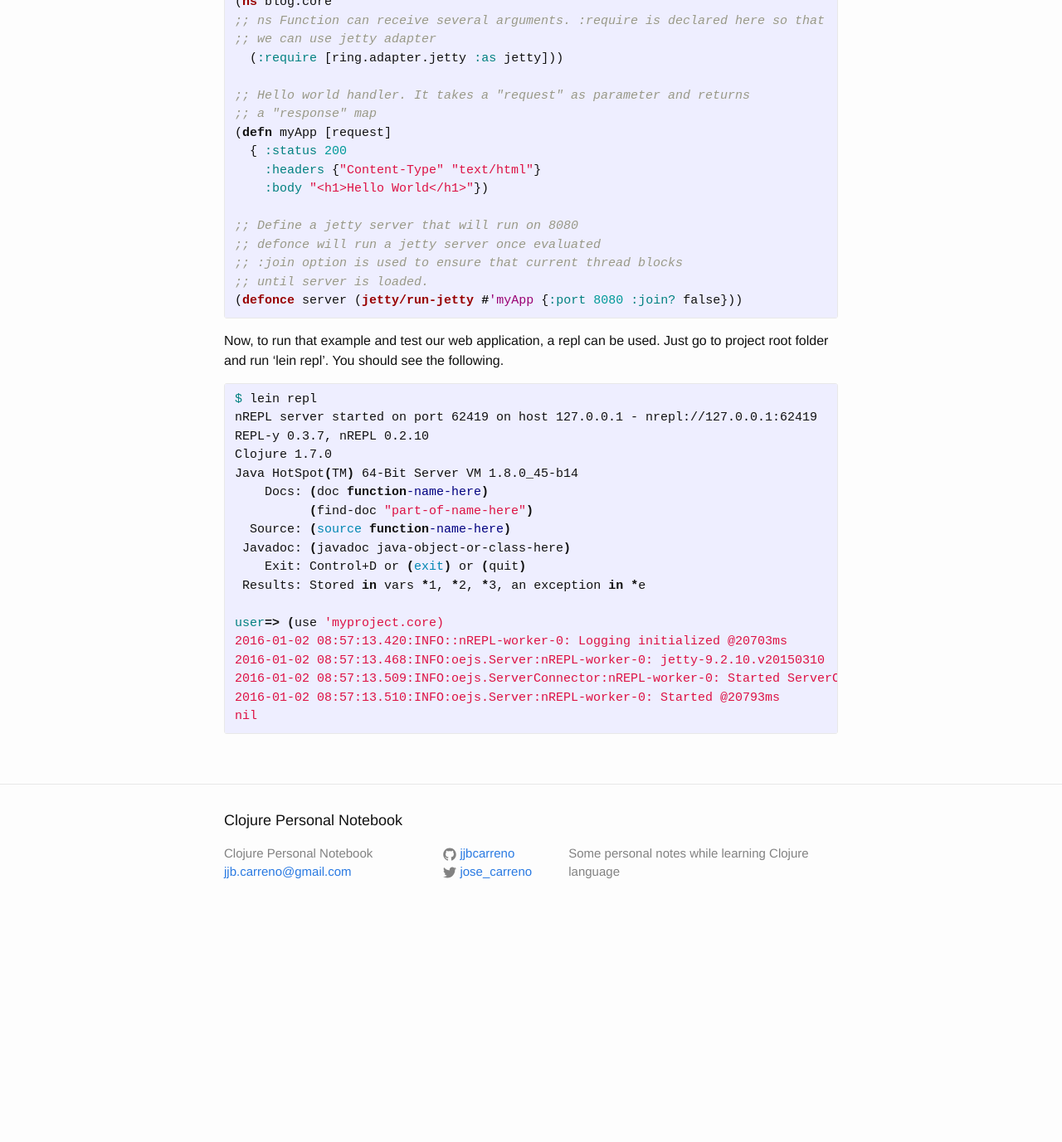
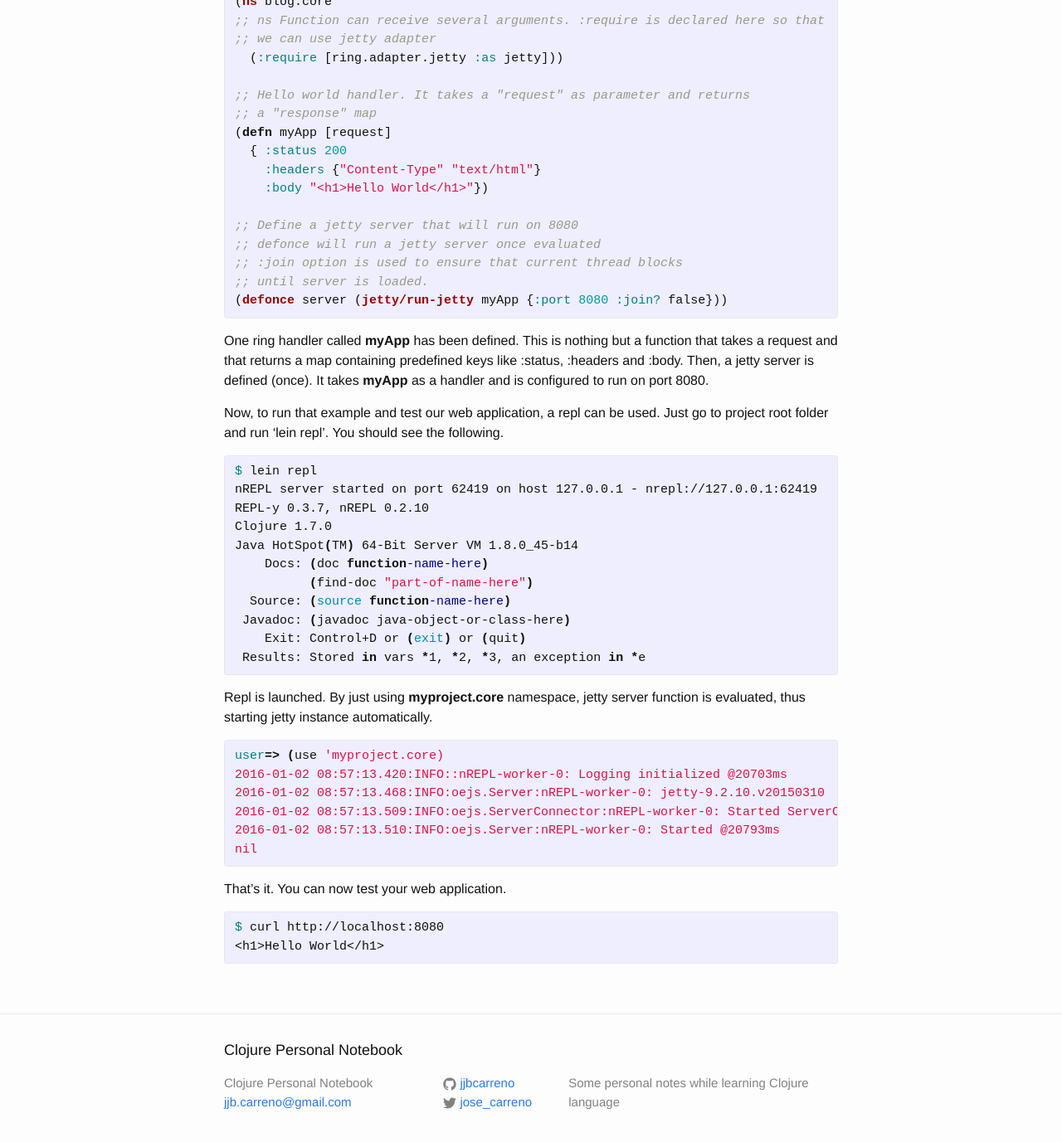
Before and after one commit to jjbcarreno/jjbcarreno.github.io, a Jekyll site: the page built from _posts/2016-01-01-first-steps-clojure-ring.markdown, in a window 1280 px wide and 1400 px high, scrolled down 1168 px. Shown: the top 1377 px of the window at 83% size. Built offline with Jekyll 4.4.1, drawn with Linux system fonts in a browser that asks for light colours; before the commit the page ends 2291 px from its top, so only the background shows below that; some of the changed text lies outside the part shown.

Commit message:
Ring tutorial hello world done

```diff
--- a/_posts/2016-01-01-first-steps-clojure-ring.markdown
+++ b/_posts/2016-01-01-first-steps-clojure-ring.markdown
@@ -1,6 +1,6 @@
 ---
 layout: post
-title:  "First steps with Ring"
+title:  "Ring tutorial 1 : Hello World app"
 date:   2016-01-01 18:00:00
 categories: ring clojure
 ---
@@ -53,8 +53,12 @@ Here is an piece of code (in src/myproject/core.clj):
 ;; defonce will run a jetty server once evaluated
 ;; :join option is used to ensure that current thread blocks
 ;; until server is loaded.
-(defonce server (jetty/run-jetty #'myApp {:port 8080 :join? false}))
+(defonce server (jetty/run-jetty myApp {:port 8080 :join? false}))
 {% endhighlight %}
+
+One ring handler called **myApp** has been defined. This is nothing but a function that takes a request and that
+returns a map containing predefined keys like :status, :headers and :body.
+Then, a jetty server is defined (once). It takes **myApp** as a handler and is configured to run on port 8080.
 
 Now, to run that example and test our web application, a repl can be used.
 Just go to project root folder and run 'lein repl'. You should see the following.
@@ -71,7 +75,12 @@ Java HotSpot(TM) 64-Bit Server VM 1.8.0_45-b14
  Javadoc: (javadoc java-object-or-class-here)
     Exit: Control+D or (exit) or (quit)
  Results: Stored in vars *1, *2, *3, an exception in *e
+{% endhighlight %}
 
+Repl is launched. By just using **myproject.core** namespace, jetty server function is evaluated, thus starting jetty instance
+automatically.
+
+{% highlight bash %}
 user=> (use 'myproject.core)
 2016-01-02 08:57:13.420:INFO::nREPL-worker-0: Logging initialized @20703ms
 2016-01-02 08:57:13.468:INFO:oejs.Server:nREPL-worker-0: jetty-9.2.10.v20150310
@@ -79,3 +88,9 @@ user=> (use 'myproject.core)
 2016-01-02 08:57:13.510:INFO:oejs.Server:nREPL-worker-0: Started @20793ms
 nil
 {% endhighlight %}
+
+That's it. You can now test your web application.
+{% highlight bash %}
+$ curl http://localhost:8080
+<h1>Hello World</h1>
+{% endhighlight %}
```
